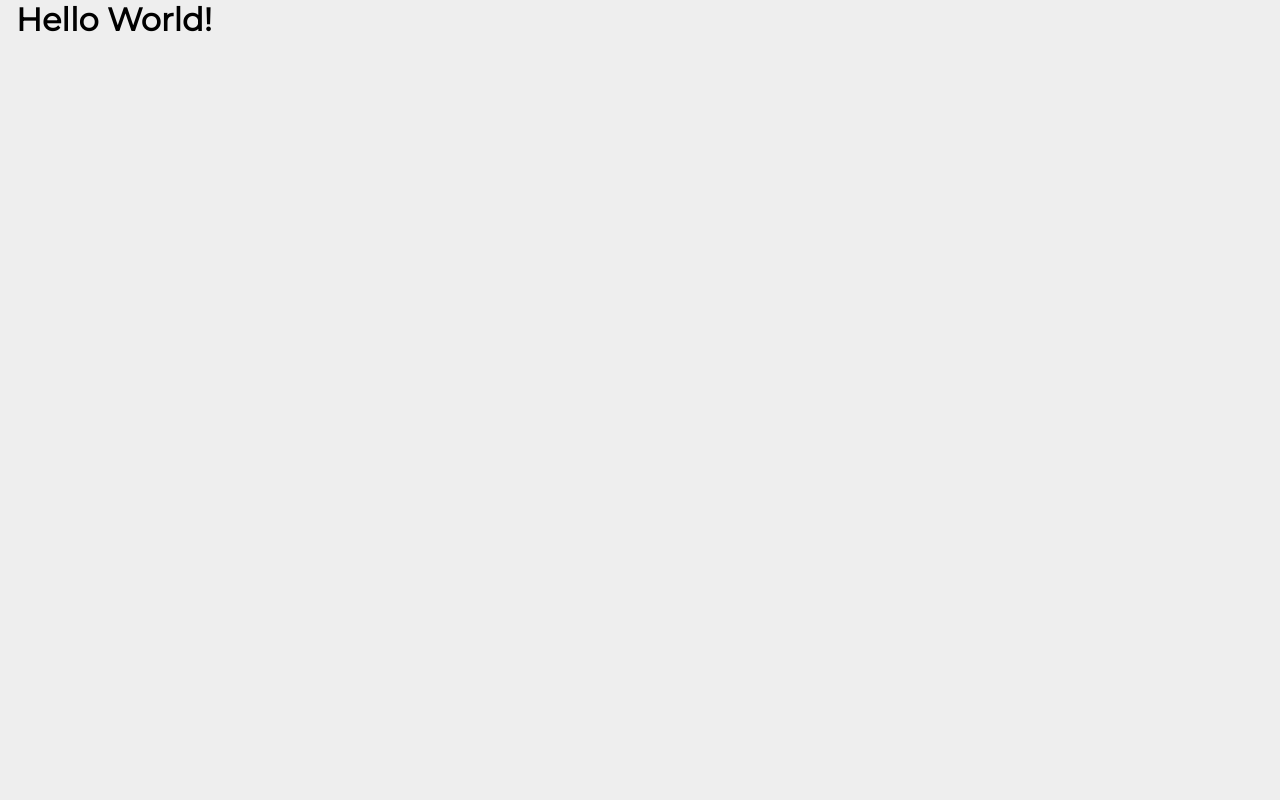
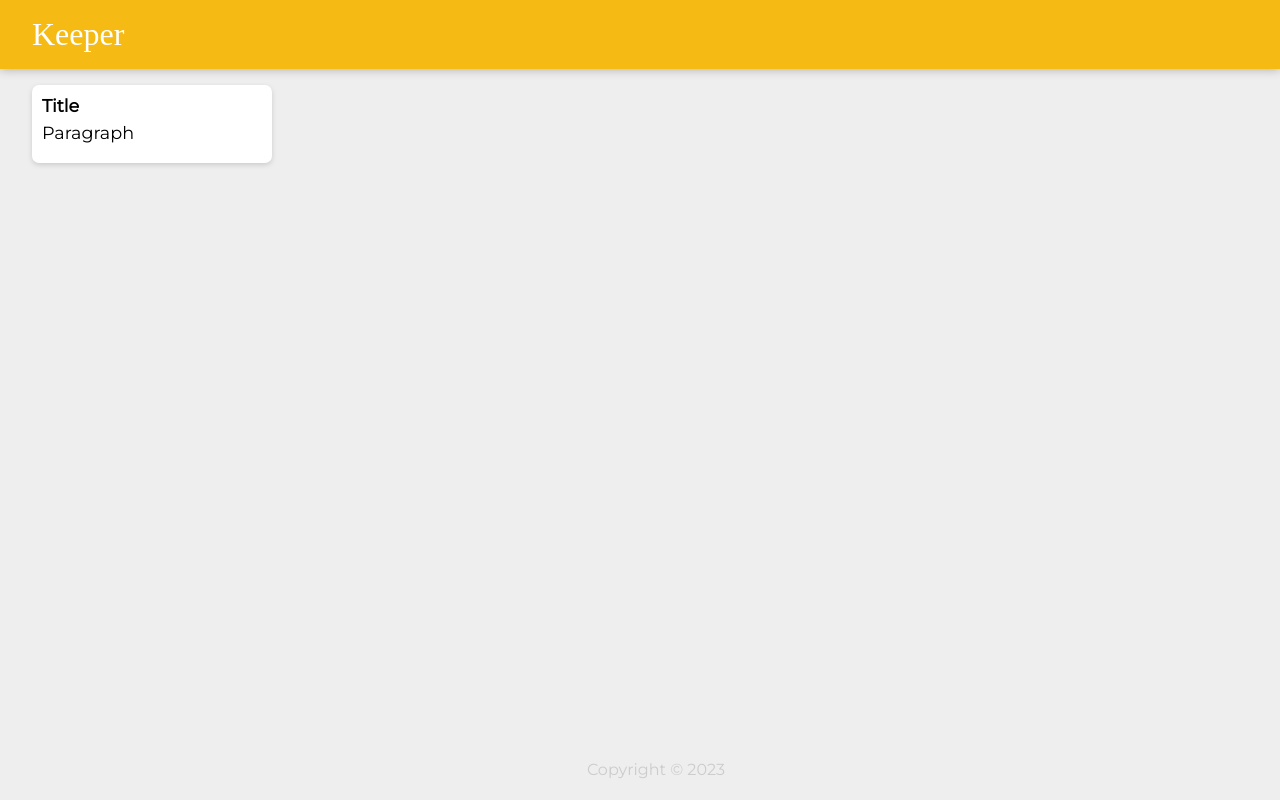
Before and after one commit to craigea92/the-keeper-app, a React (Create React App) app: page / in a window 1280 px wide. Built offline with nearby package versions, Linux system fonts and the light colour scheme; a web font is replaced by a local one.

Commit message:
Added Header, Footer and Note components into the App file

```diff
--- /dev/null
+++ b/src/components/App.jsx
@@ -0,0 +1,14 @@
+import React from "react";
+import Header from "./Header";
+import Footer from "./Footer";
+import Note from "./Note";
+
+function App() {
+  return <div>
+    <Header />
+    <Note />
+    <Footer />
+  </div>
+}
+
+export default App;
--- /dev/null
+++ b/src/components/Footer.jsx
@@ -0,0 +1,13 @@
+import React from "react";
+
+function Footer() {
+  let currentYear = new Date().getFullYear();
+
+  return (
+    <footer>
+      <p> Copyright © {currentYear} </p>
+    </footer>
+  );
+}
+
+export default Footer;
--- /dev/null
+++ b/src/components/Header.jsx
@@ -0,0 +1,9 @@
+import React from "react";
+
+function Header() {
+  return <header>
+    <h1>Keeper</h1>
+  </header>
+}
+
+export default Header
--- /dev/null
+++ b/src/components/Note.jsx
@@ -0,0 +1,10 @@
+import React from "react";
+
+function Note() {
+  return <div className="note">
+    <h1>Title</h1>
+    <p>Paragraph</p>
+  </div>
+}
+
+export default Note;
--- a/src/index.js
+++ b/src/index.js
@@ -1,9 +1,10 @@
 import React from 'react';
 import ReactDOM from 'react-dom/client';
+import App from "./components/App";
 
 const root = ReactDOM.createRoot(document.getElementById("root"));
 
 root.render(
-  <h1>Hello World!</h1>,
+  <App />,
   document.getElementById("root")
 );
```
